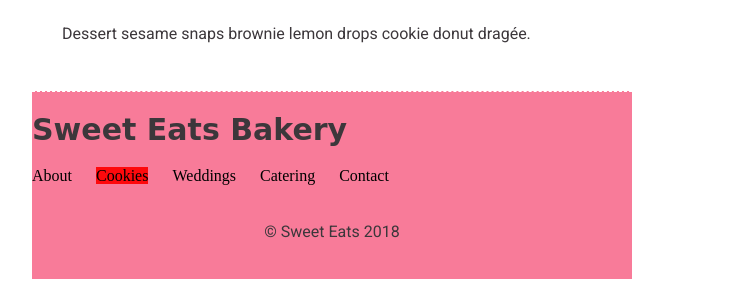
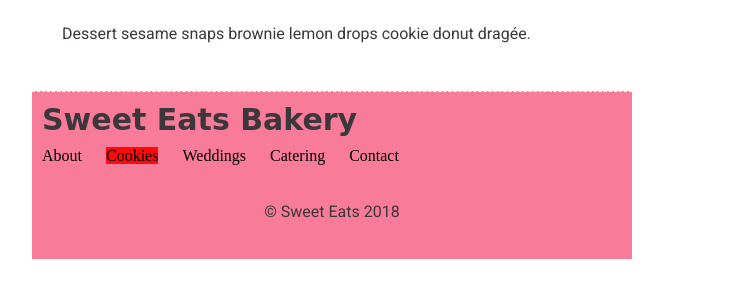
Before and after one commit to luisabellan/UI-I-Project-2---Sweet-Eats-Bakery-, a plain HTML site: page cookies.html in a window 1280 px wide. Shown: the part 932-1219 px from the top of the page, without its empty margins (308-1043 px from the left). Drawn offline with Linux system fonts and the light colour scheme; a web font is replaced by a local one.

Commit message:
curating the code a little bit

```diff
--- a/cookies-styles.css
+++ b/cookies-styles.css
@@ -164,6 +164,17 @@
         width: 600px;
       }
 
+      footer .footer-content nav a {
+        text-decoration: none;
+        animation: none;
+
+      }
+
+      footer.footer-content nav a:visited{
+
+        background-color: none;
+
+      }
       footer .footer-content h3 {
         padding: 0;
         margin: 20px 0;
@@ -173,11 +184,7 @@
         display: flex;
       }
 
-      footer .footer-content nav a{
-        text-decoration: none;
-        background-color: none;
 
-      }
 
       /*======= Create a selector for the anchor tag in the footer to have the following styles:
         margin: 10px;
@@ -190,8 +197,12 @@
         text-decoration: underline;
       }
 
+      footer .footer-content h3 {
+        margin: 10px;
+      }
+
       footer nav a:first-child {
-        margin-left: 0;
+        margin-left: 10px;
       }
 
       /*======= Create a hover state for the anchor tag in the footer nav to have the following styles:
@@ -199,6 +210,7 @@
       */
       footer nav a:hover{
         color: white;
+
       }
       footer .footer-content .copyright {
         padding: 20px 0;
```
